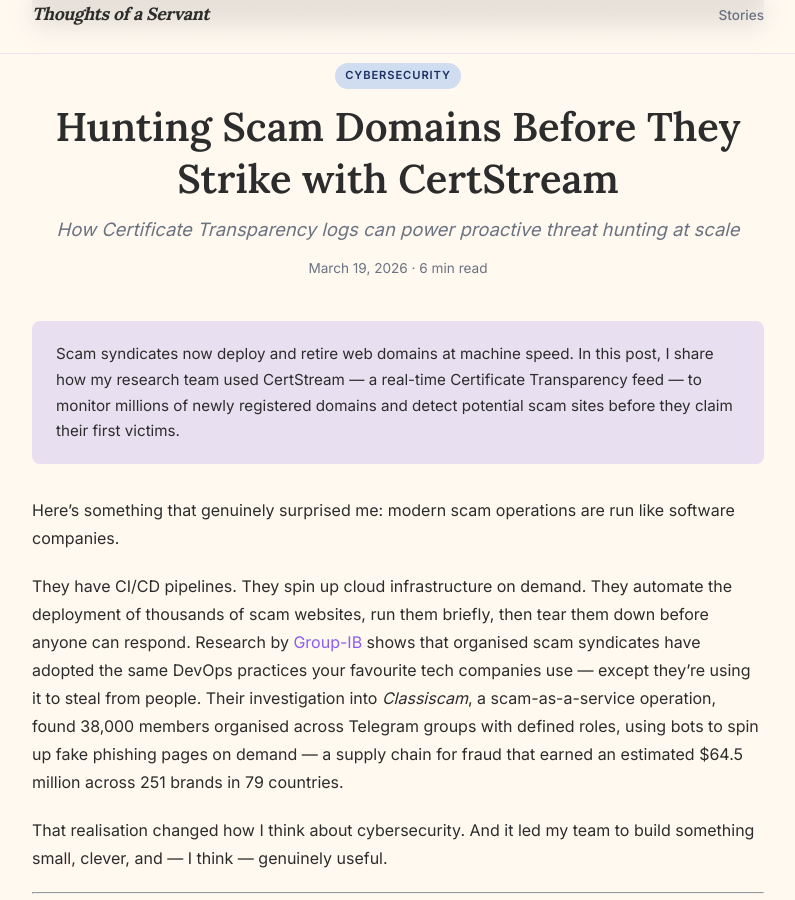
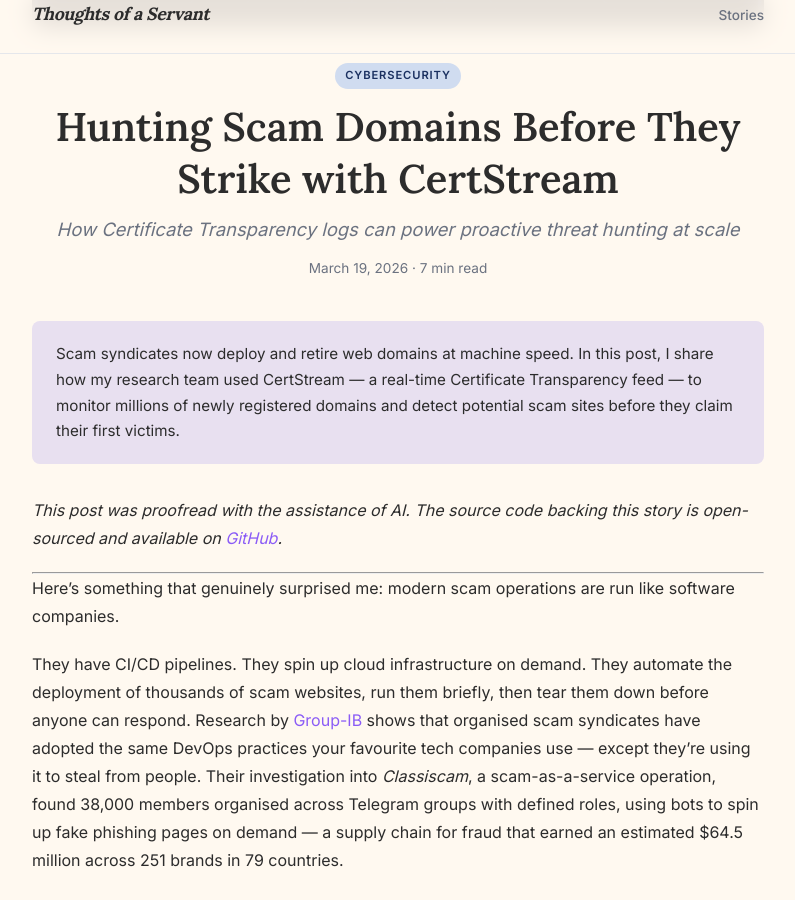
Before and after one commit to choonyongchan/thoughtsofaservant, a Jekyll site: the page built from _posts/2026-03-19-hunting-scam-domains-before-they-strike-with-certstream.md, in a window 1280 px wide and 900 px high, scrolled down 497 px. Shown: the whole window, without its empty margins (242-1037 px from the left). Built offline with Jekyll 4.4.1, drawn with Linux system fonts in a browser that asks for light colours.

Commit message:
Update stories with Github links and AI disclosure

```diff
--- a/_posts/2026-03-19-hunting-scam-domains-before-they-strike-with-certstream.md
+++ b/_posts/2026-03-19-hunting-scam-domains-before-they-strike-with-certstream.md
@@ -6,6 +6,10 @@ category: Cybersecurity
 abstract: "Scam syndicates now deploy and retire web domains at machine speed. In this post, I share how my research team used CertStream — a real-time Certificate Transparency feed — to monitor millions of newly registered domains and detect potential scam sites before they claim their first victims."
 cover: /assets/images/covers/certstream-cover.svg
 comments: true
+---
+
+*This post was proofread with the assistance of AI. The source code backing this story is open-sourced and available on [GitHub](https://github.com/choonyongchan/CertStream).*
+
 ---
 
 Here's something that genuinely surprised me: modern scam operations are run like software companies.
```
Also changed, not shown: _posts/2026-03-27-brandsentinel-a-live-feed-of-malicious-domains-before-the-first-victim-is-claimed.md (+4 -0 lines), _templates/2026-02-18-best-cafes-for-deep-work.md (renamed from _posts/2026-02-18-best-cafes-for-deep-work.md), _templates/2026-02-18-exploring-data-science-toy-projects.md (renamed from _posts/2026-02-18-exploring-data-science-toy-projects.md).
